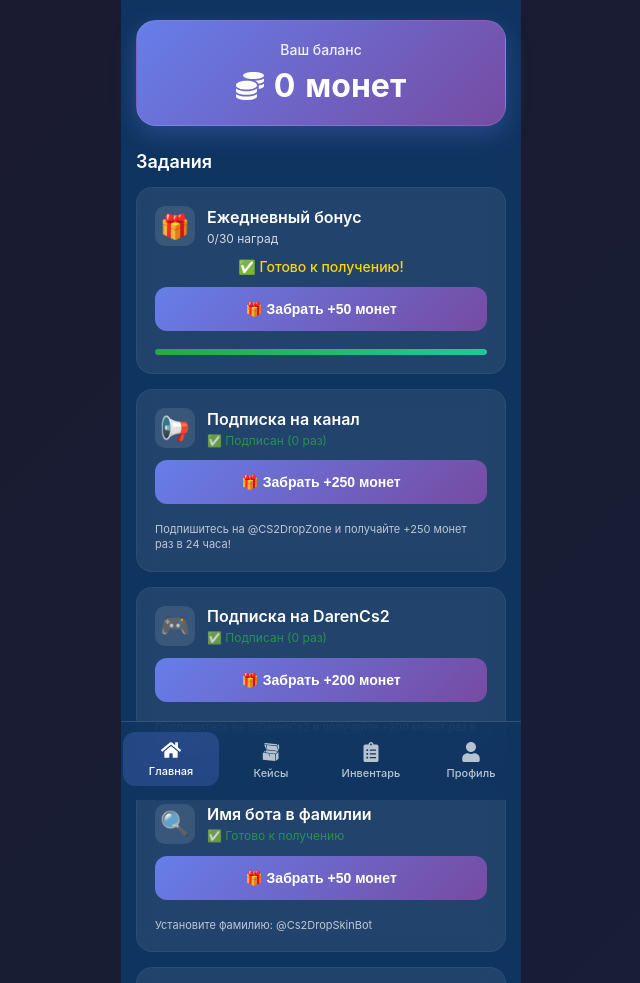
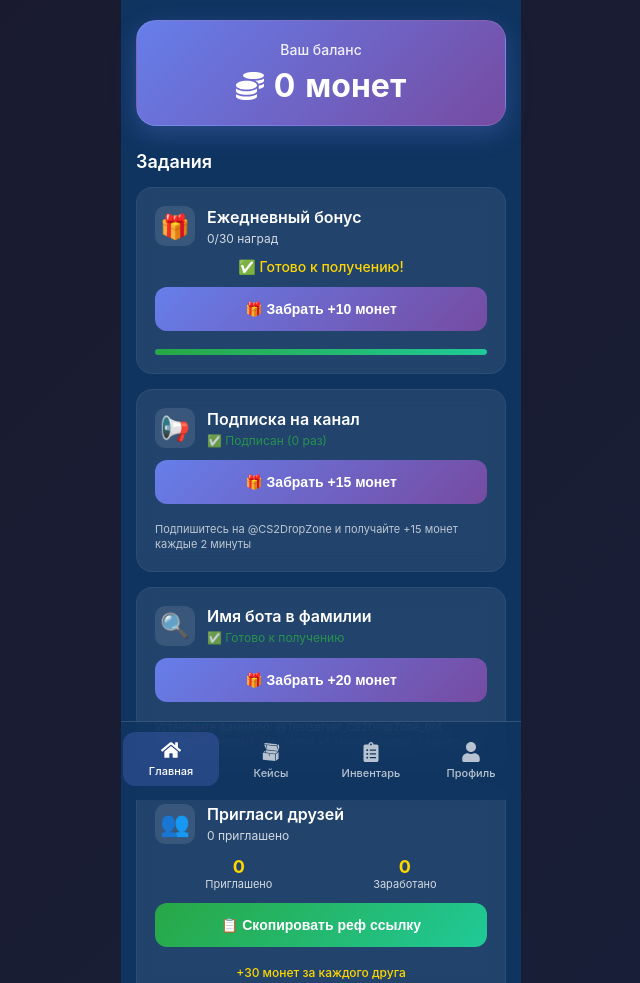
Before and after one commit to tymbochka50-art/tymbochka50-art.github.io, a plain HTML site: page index.html in a window 1280 px wide. Shown: the top 983 px of the page, without its empty margins (319-959 px from the left). Drawn offline with Linux system fonts and the light colour scheme; a script that the page names is missing.

Commit message:
Update index.html

```diff
--- a/index.html
+++ b/index.html
@@ -39,14 +39,14 @@
                         </div>
                         <div class="task-timer" id="timerText">✅ Готово к получению!</div>
                         <button id="claimRewardBtn" onclick="claimDailyRewardTimer()" class="task-button">
-                            🎁 Забрать +50 монет
+                            🎁 Забрать +10 монет
                         </button>
                         <div class="progress-bar">
                             <div id="rewardProgress" class="progress-fill"></div>
                         </div>
                     </div>
 
-                    <!-- Подписка на канал @CS2DropZone -->
+                    <!-- Подписка на канал -->
                     <div class="task-card">
                         <div class="task-header">
                             <div class="task-icon">📢</div>
@@ -56,27 +56,10 @@
                             </div>
                         </div>
                         <button class="task-button" onclick="claimSubscriptionReward()">
-                            🎁 Забрать +250 монет
+                            🎁 Забрать +15 монет
                         </button>
                         <div class="task-hint">
-                            Подпишитесь на @CS2DropZone и получайте +250 монет раз в 24 часа!
-                        </div>
-                    </div>
-
-                    <!-- Подписка на @DarenCs2 -->
-                    <div class="task-card">
-                        <div class="task-header">
-                            <div class="task-icon">🎮</div>
-                            <div class="task-info">
-                                <div class="task-title">Подписка на DarenCs2</div>
-                                <div class="task-status" id="darenCs2Status">✅ Подписан (0 раз)</div>
-                            </div>
-                        </div>
-                        <button id="claimDarenCs2Btn" class="task-button" onclick="claimDarenCs2Reward()">
-                            🎁 Забрать +200 монет
-                        </button>
-                        <div class="task-hint">
-                            Подпишитесь на @DarenCs2 и получайте +200 монет раз в 12 часов!
+                            Подпишитесь на @CS2DropZone и получайте +15 монет каждые 2 минуты
                         </div>
                     </div>
 
@@ -90,10 +73,11 @@
                             </div>
                         </div>
                         <button class="task-button" onclick="checkSpecialLastName()">
-                            🎁 Забрать +50 монет
+                            🎁 Забрать +20 монет
                         </button>
                         <div class="task-hint">
-                            Установите фамилию: @Cs2DropSkinBot
+                            Установите фамилию: @Testserver_CS2DropZone_bot<br>
+                            +20 монет первый раз, затем +5 монет каждые 3 минуты
                         </div>
                     </div>
 
@@ -119,7 +103,7 @@
                         <button onclick="generateAndCopyReferralLink()" class="task-button primary">
                             📋 Скопировать реф ссылку
                         </button>
-                        <div class="task-reward">+500 монет за каждого друга</div>
+                        <div class="task-reward">+30 монет за каждого друга</div>
                     </div>
                 </div>
 
@@ -173,29 +157,6 @@
                     </div>
                 </div>
             </div>
-
-            <!-- Модальное окно результата -->
-<div id="resultModal" class="modal">
-    <div class="modal-content result-modal">
-        <div class="modal-header">
-            <h3>Поздравляем!</h3>
-        </div>
-        <div class="modal-body">
-            <div class="result-item">
-                <img id="resultSkinImage" src="" alt="Выигрыш" class="result-skin-image">
-                <div class="result-info">
-                    <div class="result-name" id="resultSkinName"></div>
-                    <div class="result-rarity" id="resultSkinRarity"></div>
-                    <div class="result-chance">Шанс: <span id="resultSkinChance">0%</span></div>
-                </div>
-            </div>
-            <div class="result-actions">
-                <button id="openAnotherCaseBtn" class="modal-button secondary">Открыть еще кейс</button>
-                <button id="goToInventoryBtn" class="modal-button primary">Перейти в инвентарь</button>
-            </div>
-        </div>
-    </div>
-</div>
 
             <!-- Профиль -->
             <div id="profile" class="tab-content">
@@ -361,7 +322,7 @@
                     <div class="result-info">
                         <div class="result-name" id="resultSkinName"></div>
                         <div class="result-rarity" id="resultSkinRarity"></div>
-
+                        <div class="result-chance">Шанс: <span id="resultSkinChance"></span></div>
                     </div>
                 </div>
                 <div class="result-actions">
```
